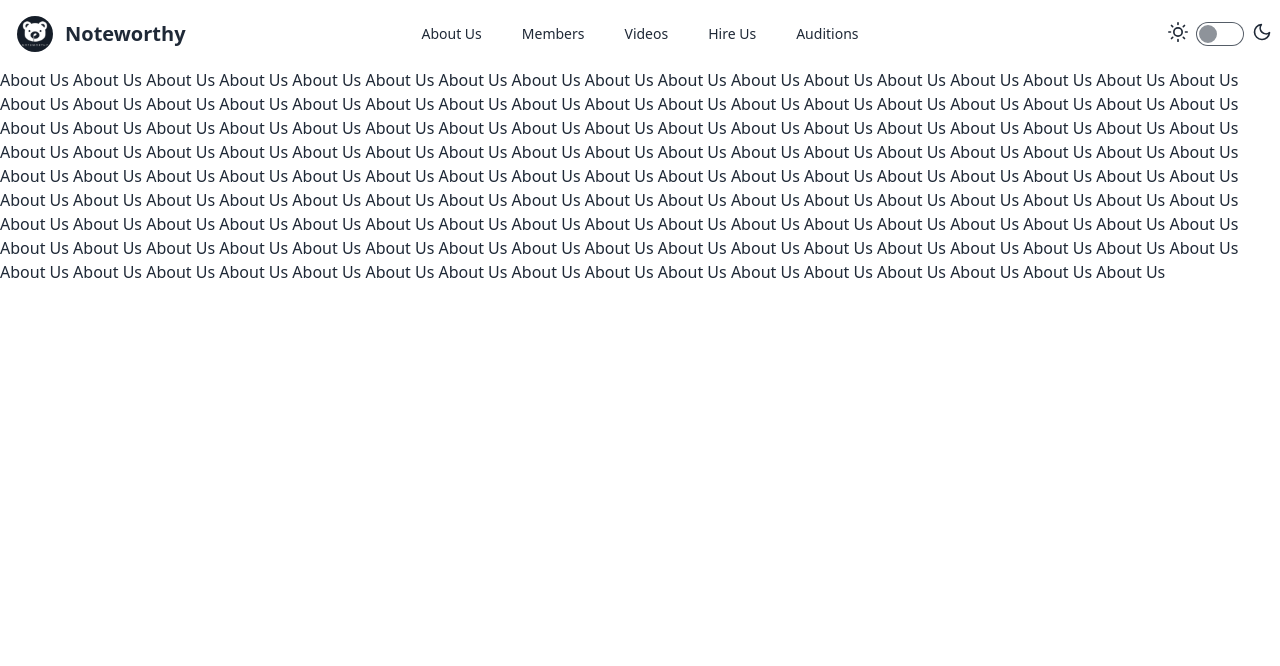
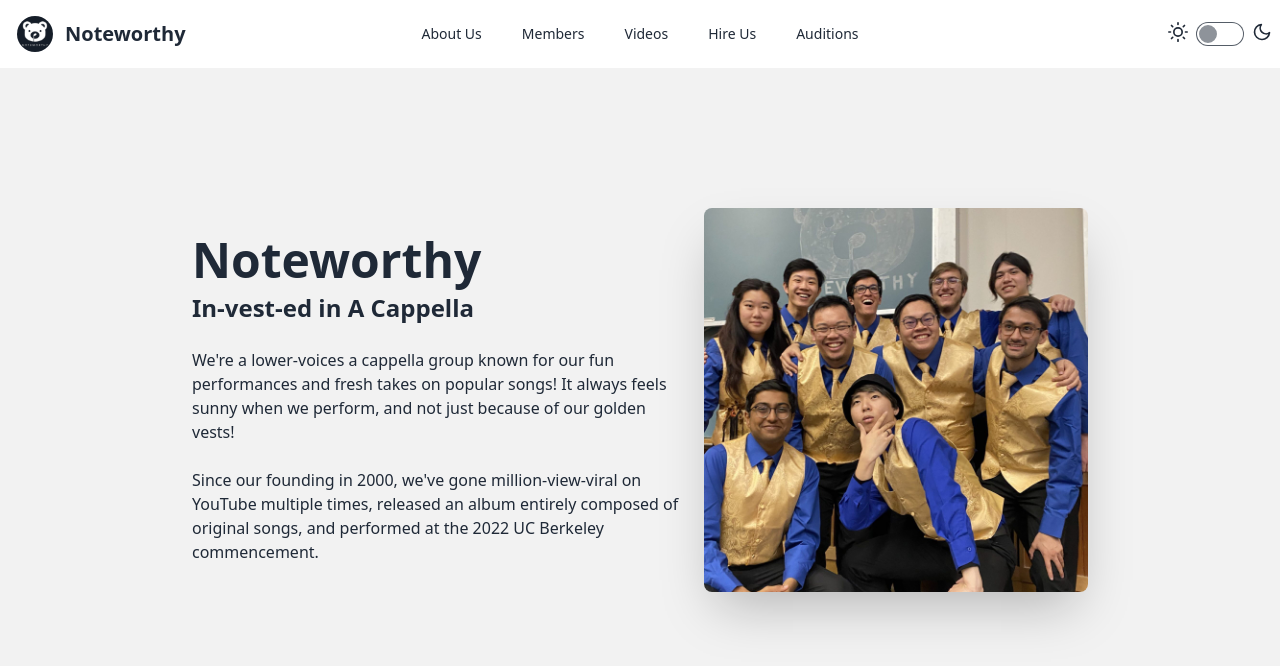
Before and after one commit to gabezbm/fullstack-project2, a React (Vite) app: page / in a window 1280 px wide. Shown: the top 666 px of the page. Built offline with nearby package versions, Linux system fonts and the light colour scheme.

Commit message:
Feat: basic about us page done

```diff
--- a/src/components/AboutUs.jsx
+++ b/src/components/AboutUs.jsx
@@ -1,28 +1,32 @@
+import noteworthy from "/noteworthy.jpg";
+
 const AboutUs = () => {
   return (
-    <>
-      <p>
-        About Us About Us About Us About Us About Us About Us About Us About Us
-        About Us About Us About Us About Us About Us About Us About Us About Us
-        About Us About Us About Us About Us About Us About Us About Us About Us
-        About Us About Us About Us About Us About Us About Us About Us About Us
-        About Us About Us About Us About Us About Us About Us About Us About Us
-        About Us About Us About Us About Us About Us About Us About Us About Us
-        About Us About Us About Us About Us About Us About Us About Us About Us
-        About Us About Us About Us About Us About Us About Us About Us About Us
-        About Us About Us About Us About Us About Us About Us About Us About Us
-        About Us About Us About Us About Us About Us About Us About Us About Us
-        About Us About Us About Us About Us About Us About Us About Us About Us
-        About Us About Us About Us About Us About Us About Us About Us About Us
-        About Us About Us About Us About Us About Us About Us About Us About Us
-        About Us About Us About Us About Us About Us About Us About Us About Us
-        About Us About Us About Us About Us About Us About Us About Us About Us
-        About Us About Us About Us About Us About Us About Us About Us About Us
-        About Us About Us About Us About Us About Us About Us About Us About Us
-        About Us About Us About Us About Us About Us About Us About Us About Us
-        About Us About Us About Us About Us About Us About Us About Us About Us
-      </p>
-    </>
+    <div className="absolute top-0 left-0 h-screen w-screen -z-50 flex justify-center items-center gap-20 bg-base-200 hero">
+      <div className="hero-content flex-col lg:flex-row-reverse px-[15%]">
+        <img
+          src={noteworthy}
+          className="max-w-sm rounded-lg shadow-2xl md:hidden lg:block"
+          alt="Noteworthy"
+        />
+        <div>
+          <h1 className="text-5xl font-bold">Noteworthy</h1>
+          <h2 className="text-2xl font-semibold mt-2">
+            In-vest-ed in A Cappella
+          </h2>
+          <p className="py-6">
+            We're a lower-voices a cappella group known for our fun performances
+            and fresh takes on popular songs! It always feels sunny when we
+            perform, and not just because of our golden vests!
+          </p>
+          <p>
+            Since our founding in 2000, we've gone million-view-viral on YouTube
+            multiple times, released an album entirely composed of original
+            songs, and performed at the 2022 UC Berkeley commencement.
+          </p>
+        </div>
+      </div>
+    </div>
   );
 };
 
```
Also changed, not shown: public/noteworthy.jpg (added).
